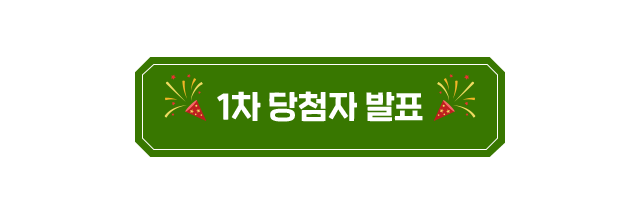
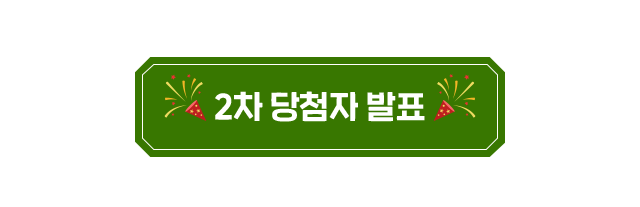
Before and after one commit to ghui3030/dongsuh-teabagart, a plain HTML site: page index.html in a window 1280 px wide. Shown: the part 3447-3654 px from the top of the page, 320-960 px from the left. Drawn offline with Linux system fonts and the light colour scheme; a web font is replaced by a local one.

Commit message:
2차 버튼 수정

```diff
--- a/src/css/art2020.css
+++ b/src/css/art2020.css
@@ -312,7 +312,7 @@ p {
     width: 370px;
     height: 100px;
     display: block;
-    background: url(../img/2020art/button-winner1.png) no-repeat center center/contain;
+    background: url(../img/2020art/button-winner2.png) no-repeat center center/contain;
     margin: 60px auto 0;
 }
 
```
Also changed, not shown: src/img/2020art/button-winner2.png (added).
